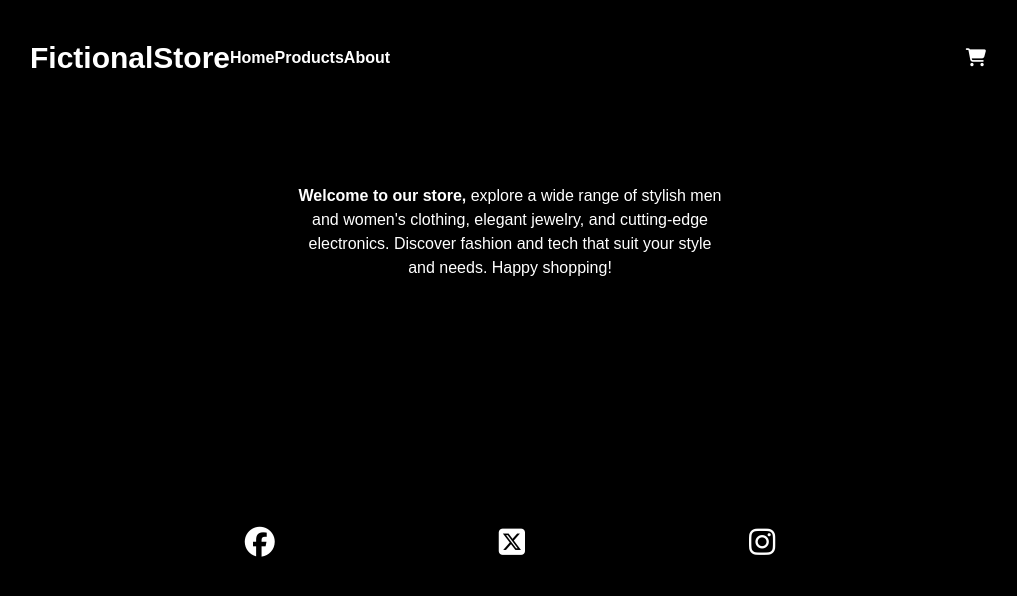
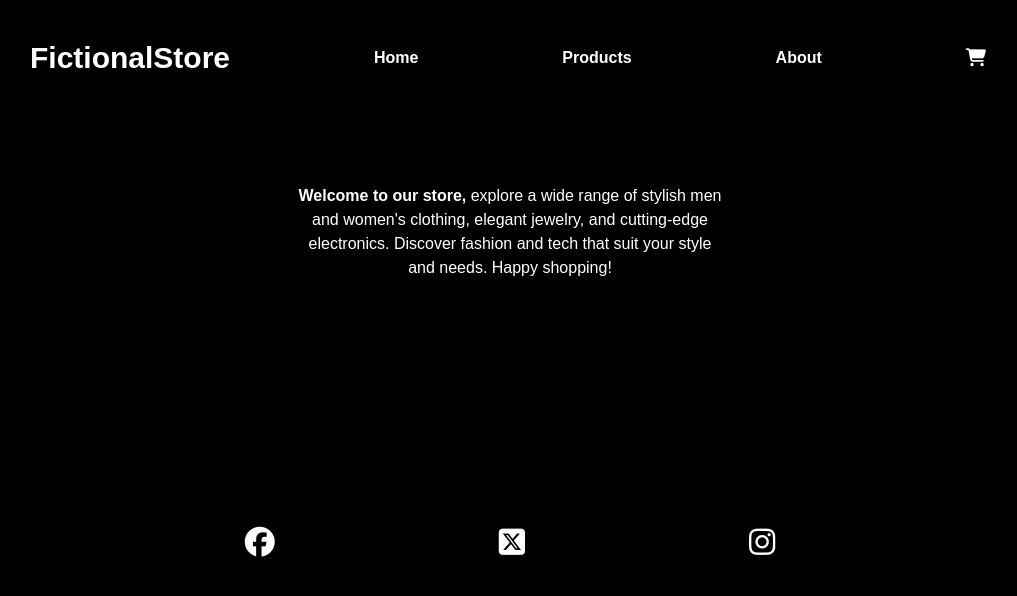
Before and after one commit to joewf/shopping-cart, a React (Vite) app: page /#/ in a window 1280 px wide. Shown: the top 596 px of the page, without its empty margins (130-1147 px from the left). Built offline with nearby package versions, Linux system fonts and the light colour scheme.

Commit message:
Update index.css

```diff
--- a/src/index.css
+++ b/src/index.css
@@ -37,3 +37,15 @@
     margin: 20px;
 
 }
+
+@media (max-width: 1650px) {
+    .nav-list {
+        flex: 1;
+        justify-content: space-evenly;
+        align-items: center;
+        width: 100%;
+        /* width: 16.66%; */
+        /* color: red;
+        /* background-color: red; */
+    }
+}
```
